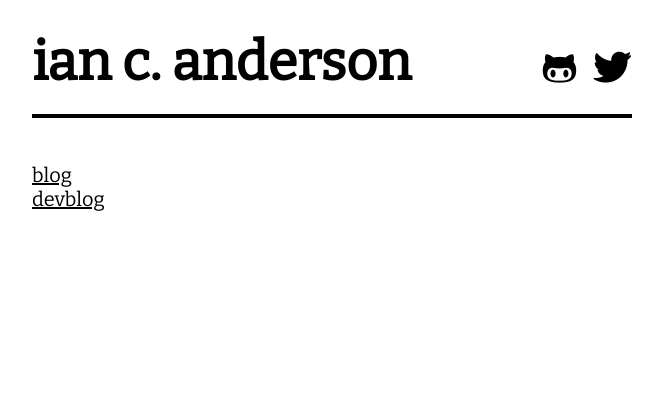
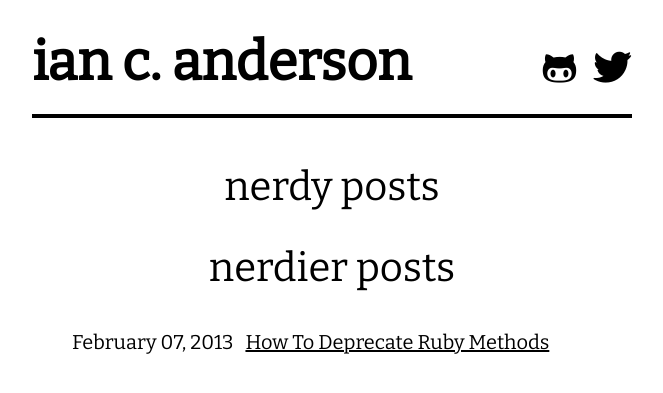
Before and after one commit to iancanderson/iancanderson.github.com, a Jekyll site: the page built from index.html, in a window 1280 px wide. Shown: the top 393 px of the page, without its empty margins (308-971 px from the left). Built offline with Jekyll 4.4.1, drawn with Linux system fonts in a browser that asks for light colours.

Commit message:
links to blog posts directly on home page

```diff
--- a/index.html
+++ b/index.html
@@ -13,9 +13,28 @@ title: ian c. anderson
     </div>
   </h1>
 
-  <a href="/blog">blog</a>
-  <br>
-  <a href="/devblog">devblog</a>
-  <br>
+  <h2>nerdy posts</h2>
+  <ul id="blog_archive" class="archive">
+    {% for post in site.categories.blog %}
+    <li>
+      <time pubdate datetime="{{ page.date | date: "%Y-%m-%d" }}">
+        {{ post.date | date: "%B %d, %Y" }}
+      </time>
+      <a href="{{ post.url }}">{{ post.title }}</a>
+    </li>
+    {% endfor %}
+  </ul>
+
+  <h2>nerdier posts</h2>
+  <ul id="devblog_archive" class="archive">
+    {% for post in site.categories.devblog %}
+    <li>
+      <time pubdate datetime="{{ page.date | date: "%Y-%m-%d" }}">
+        {{ post.date | date: "%B %d, %Y" }}
+      </time>
+      <a href="{{ post.url }}">{{ post.title }}</a>
+    </li>
+    {% endfor %}
+  </ul>
 
 </section>
```
